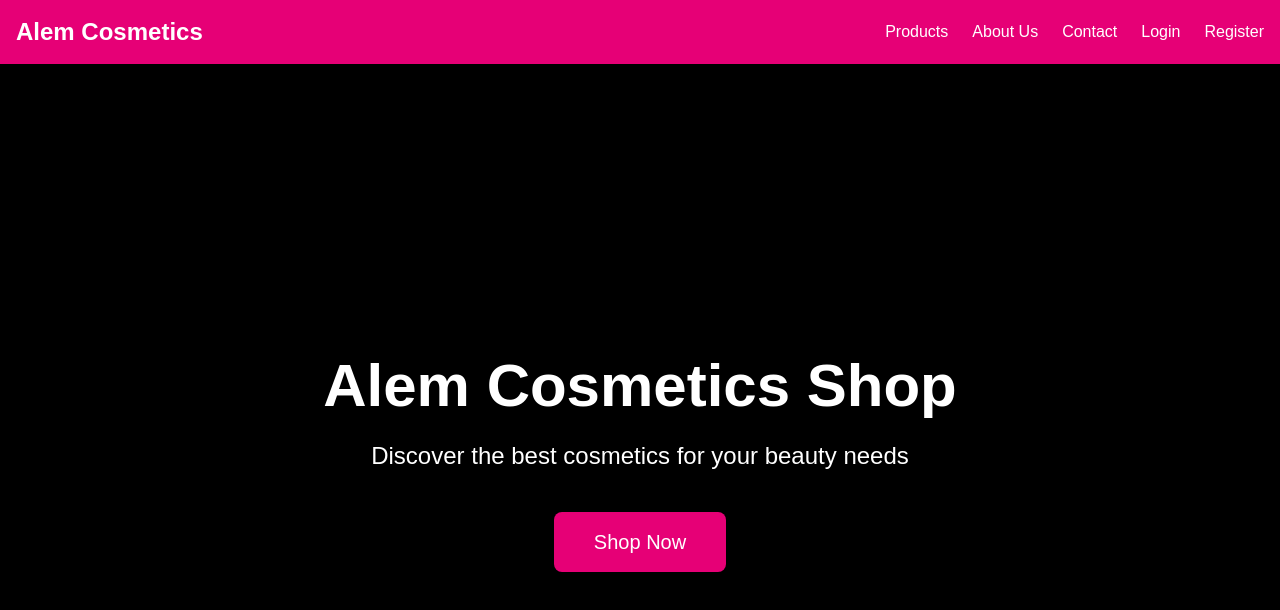
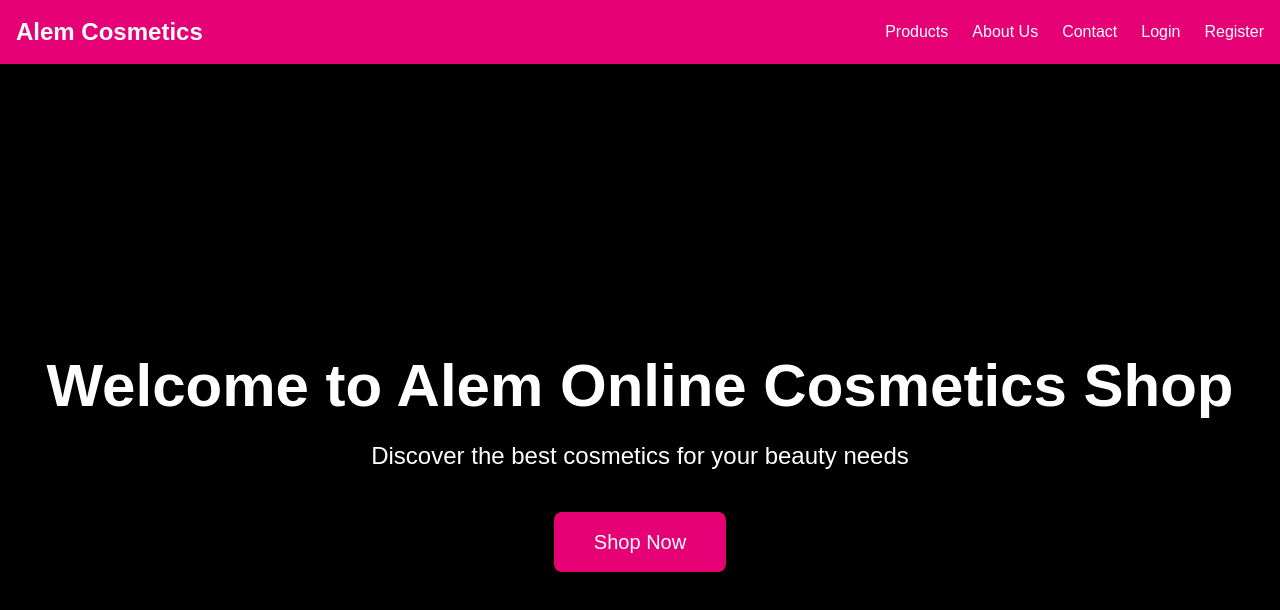
Before and after one commit to Alem-Bedaso/alem-cosmetics-frontend-, a Next.js app: page / in a window 1280 px wide. Shown: the top 610 px of the page. Built offline with nearby package versions, Linux system fonts and the light colour scheme.

Commit message:
Update home page title to 'Welcome to Alem Online Cosmetics Shop'

```diff
--- a/app/page.tsx
+++ b/app/page.tsx
@@ -30,7 +30,7 @@ export default function Home() {
 
         <div className="relative z-10 container mx-auto px-4 py-32 text-center min-h-screen flex flex-col justify-center">
           <h1 className="text-6xl font-bold text-white mb-6 drop-shadow-2xl">
-            Alem Cosmetics Shop
+            Welcome to Alem Online Cosmetics Shop
           </h1>
           <p className="text-2xl text-white mb-10 drop-shadow-xl">
             Discover the best cosmetics for your beauty needs
```
